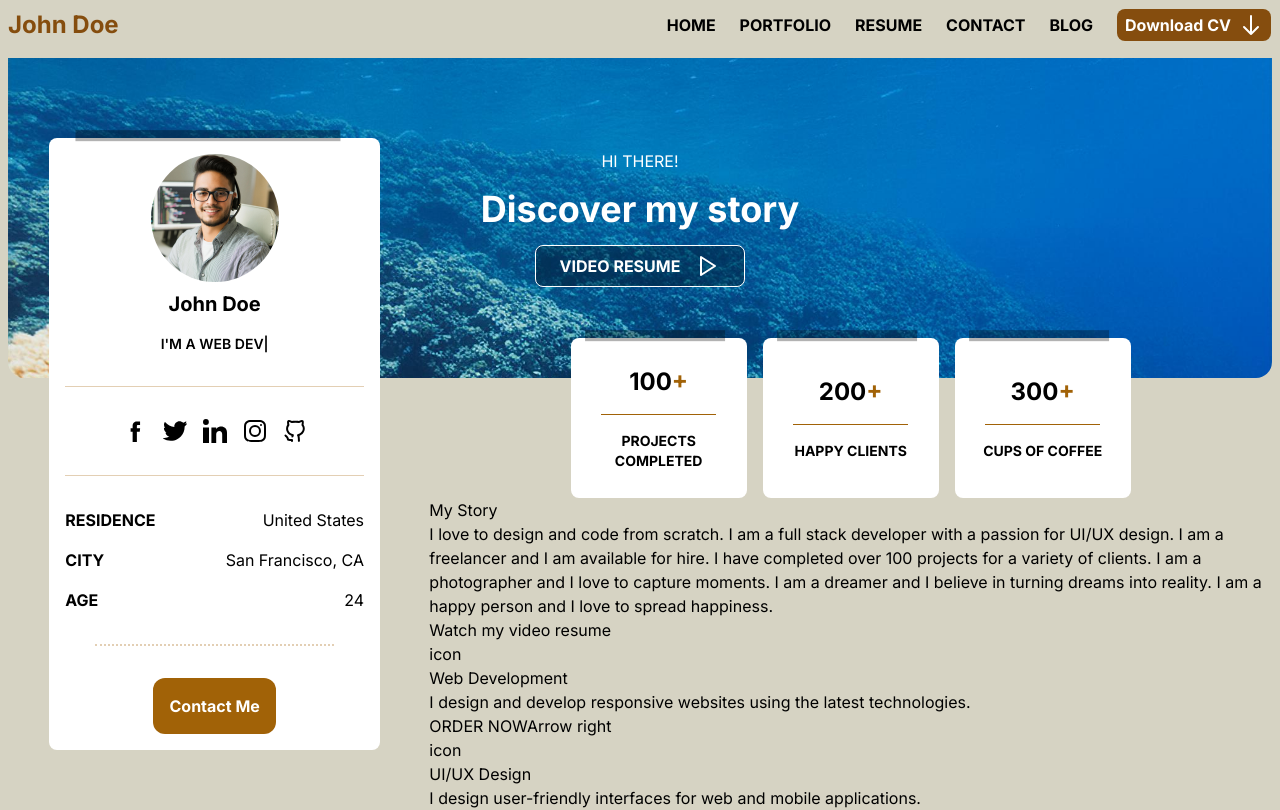
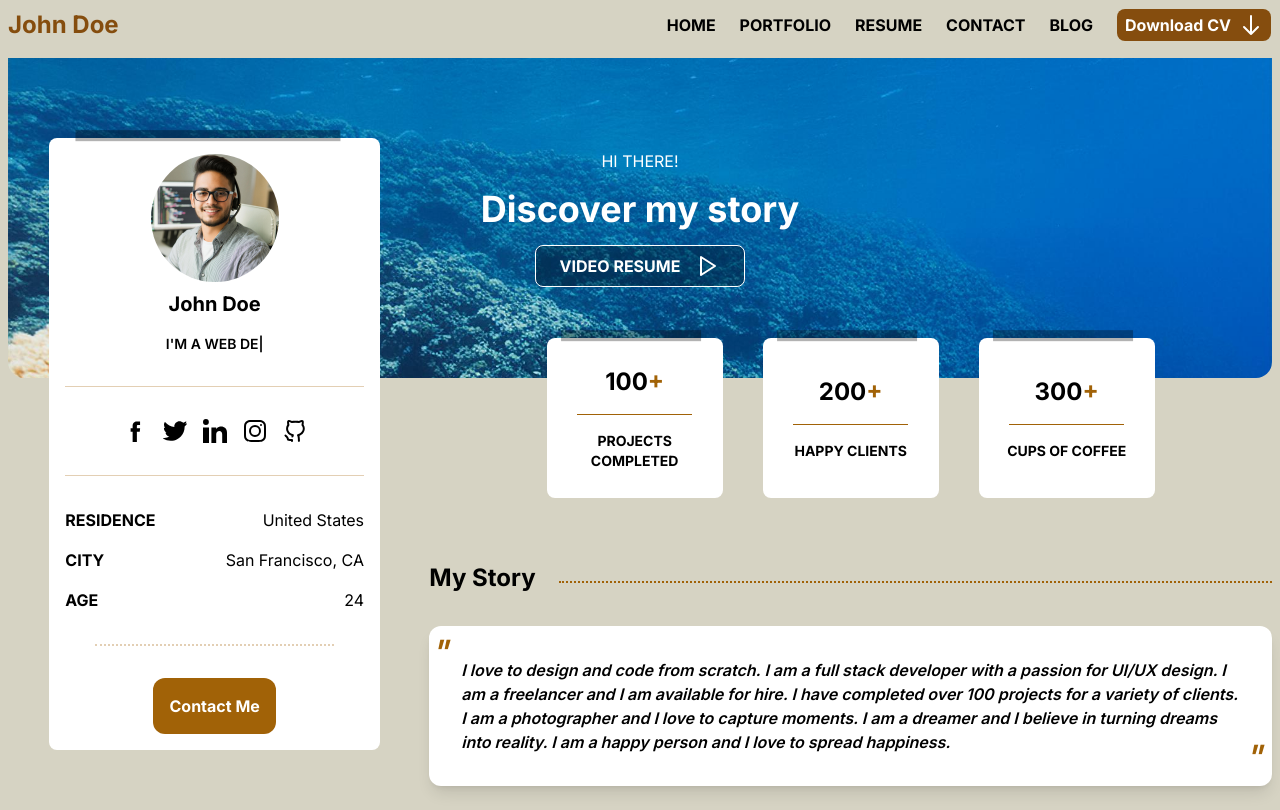
Before and after one commit to ledminh/porfolio-landing-page-1, a Next.js app: page / in a window 1280 px wide. Shown: the top 810 px of the page. Built offline with nearby package versions, Linux system fonts and the light colour scheme.

Commit message:
My Story

```diff
--- a/src/app/globals.css
+++ b/src/app/globals.css
@@ -32,4 +32,22 @@
     opacity: 0.3;
     transform: translateY(-70%) translateX(10%);
   }
+
+  .quotation-mark::before {
+    content: '"';
+    position: absolute;
+    top: 2px;
+    left: 2px;
+    font-size: 2rem;
+    @apply text-yellow-700;
+  }
+
+  .quotation-mark::after {
+    content: '"';
+    position: absolute;
+    bottom: 5px;
+    right: 10px;
+    font-size: 2rem;
+    @apply text-yellow-700;
+  }
 }
--- a/src/app/page.tsx
+++ b/src/app/page.tsx
@@ -17,7 +17,7 @@ export default function Home() {
         <div className="col-start-1 col-span-1">
           <Sidebar />
         </div>
-        <div className="mt-6 col-start-1 col-span-3 lg:col-start-2 lg:col-span-3 lg:-translate-y-16 z-40">
+        <div className="flex flex-col gap-16 mt-6 col-start-1 col-span-3 lg:col-start-2 lg:col-span-3 lg:-translate-y-16 z-40">
           <Accomplishments />
           <MyStory />
           <VideoResume />
--- a/src/components/Home/Accomplishments/index.tsx
+++ b/src/components/Home/Accomplishments/index.tsx
@@ -2,7 +2,7 @@ import { accomplishments } from "@/data";
 
 export default function Accomplishments() {
   return (
-    <ul className="flex flex-col justify-center items-center gap-4 w-full lg:flex-row">
+    <ul className="flex flex-col justify-center items-center gap-4 lg:gap-10 w-full lg:flex-row">
       {accomplishments.map((item) => (
         <li
           key={item.id}
--- a/src/components/Home/MyStory/index.tsx
+++ b/src/components/Home/MyStory/index.tsx
@@ -1,9 +1,14 @@
 import { myStory } from "@/data";
 export default function MyStory() {
   return (
-    <div>
-      <h2>My Story</h2>
-      <p>{myStory.content}</p>
+    <div className="flex flex-col gap-8">
+      <div className="flex gap-2 justify-between items-center">
+        <h2 className="font-bold text-2xl w-36">My Story</h2>
+        <div className="border-dotted border-b-[2px] border-yellow-700 basis-[80%] lg:basis-full h-1/3" />
+      </div>
+      <div className="bg-white p-8 rounded-xl font-semibold italic shadow-lg relative quotation-mark">
+        {myStory.content}
+      </div>
     </div>
   );
 }
```
